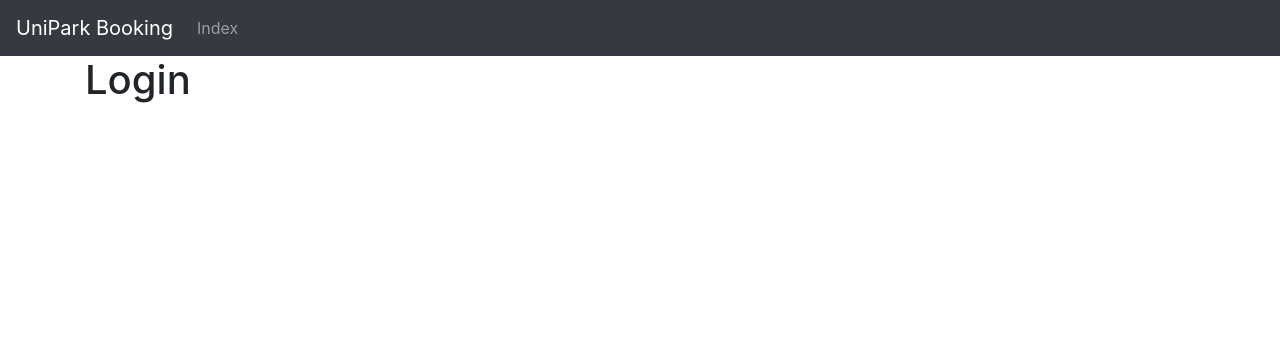
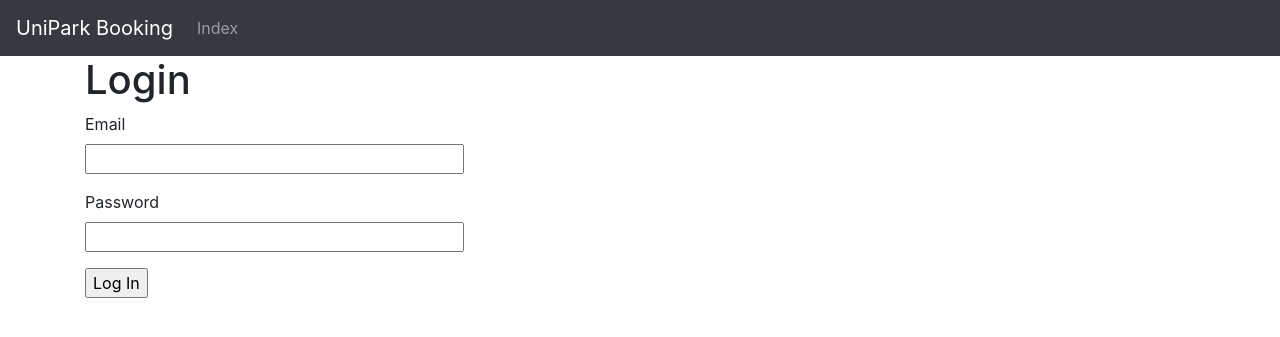
Before and after one commit to thomas-cleary-uwa/cits3200-unipark-booking, a Flask app: page /login in a window 1280 px wide. Shown: the top 337 px of the page. Run offline with Flask 2, Linux system fonts and the light colour scheme.

Commit message:
add login route with login form to application, also add logout route (associated templates added too)

```diff
--- a/flask-app/app/auth/__init__.py
+++ b/flask-app/app/auth/__init__.py
@@ -7,4 +7,4 @@ from flask import Blueprint
 
 auth = Blueprint('auth', __name__)
 
-from . import views
+from . import views, forms
--- /dev/null
+++ b/flask-app/app/auth/forms.py
@@ -0,0 +1,24 @@
+""" forms for user authentication
+
+Authors: Thomas Cleary,
+"""
+
+from flask_wtf import FlaskForm
+from wtforms import StringField, PasswordField, SubmitField
+from wtforms.validators import DataRequired, Length, Email, Regexp
+
+
+
+class LoginForm(FlaskForm):
+    """ Login form for existing users """
+    email = StringField('Email', validators=[
+        DataRequired(),
+        Length(1, 64),
+        Email()
+    ])
+
+    password = PasswordField('Password', validators=[
+        DataRequired()
+    ])
+
+    submit = SubmitField('Log In')
--- a/flask-app/app/auth/views.py
+++ b/flask-app/app/auth/views.py
@@ -3,11 +3,45 @@
 Authors: Thomas Cleary,
 """
 
-from flask import render_template
+from flask import render_template, redirect, request, url_for, flash
+from flask_login import login_user, logout_user, login_required
 
 from . import auth
+from .forms import LoginForm
+from ..models.user import User
 
 
-@auth.route('/login')
+
+@auth.route('/login', methods=['GET', 'POST'])
 def login():
-    return render_template('auth/login.html', title='login')
+    """ route to enable user to login to the application
+
+    This is the first route the user will view when accessing the application.
+    """
+    login_form = LoginForm()
+
+    if login_form.validate_on_submit():
+        user = User.query.filter_by(email=login_form.email.data).first()
+
+        if user is not None and user.verify_password(login_form.password.data):
+            login_user(user)
+            next_route = request.args.get('next')
+
+            if next_route is None or not next_route.startswith('/'):
+                next_route = url_for('main.index')
+
+            # Post/Redirect/Get pattern
+            return redirect(next_route)
+
+        flash('Invalid username or password.')
+
+    return render_template('auth/login.html', login_form=login_form)
+
+
+@auth.route('/logout')
+@login_required
+def logout():
+    """ Logs an authenticated user out of the application """
+    logout_user()
+    flash('You have been logged out.')
+    return redirect(url_for('auth.login'))
--- a/flask-app/app/main/views.py
+++ b/flask-app/app/main/views.py
@@ -19,4 +19,4 @@ def index():
     """ Initial route for the application. """
     parking_lots = ParkingLot.query.all()
 
-    return render_template('main/index.html', title='index', lots=parking_lots)
+    return render_template('main/index.html', lots=parking_lots)
--- a/flask-app/app/templates/auth/login.html
+++ b/flask-app/app/templates/auth/login.html
@@ -2,11 +2,36 @@
 
 
 {% block title %}
-  {{ title }}
+  Login
 {% endblock %}
 
 {% block content %}
 
 <h1>Login</h1>
 
+<form action="" method="POST" novalidate>
+  {{ login_form.hidden_tag() }}
+
+  <div class="form-group">
+    {{ login_form.email.label() }}<br>
+    {{ login_form.email(size=32) }}<br>
+    {% for error in login_form.email.errors %}
+      <span style="color:red;">[{{ error }}]</span>
+    {% endfor %}
+  </div>
+
+  <div class="form-group">
+    {{ login_form.password.label }}<br>
+    {{ login_form.password(size=32) }}<br>
+    {% for error in login_form.password.errors %}
+    <span style="color:red;">[{{ error }}]</span>
+    {% endfor %}
+  </div>
+
+  <div class="form-group">
+    {{ login_form.submit }}<br>
+  </div>
+
+</form>
+
 {% endblock %}
--- a/flask-app/app/templates/base/navbar.html
+++ b/flask-app/app/templates/base/navbar.html
@@ -6,13 +6,23 @@
   </button>
 
   <div class="collapse navbar-collapse" id="navbarNavDropdown">
-    <ul class="navbar-nav">
+    <ul class="navbar-nav mr-auto" id="left-navbar">
       <li class="nav-item">
         <a class="nav-link" href="{{ url_for('main.index')}}">
           Index
         </a>
       </li>
     </ul>
+
+    <ul class="navbar-nav" id="right-navbar">
+      {% if current_user.is_authenticated %}
+      <li class="nav-item">
+        <a class="nav-link" href="{{ url_for('auth.logout') }}">
+          Logout
+        </a>
+      </li>
+      {% endif %}
+    </ul>
   </div>
 
 </nav>
--- a/flask-app/app/templates/main/index.html
+++ b/flask-app/app/templates/main/index.html
@@ -2,7 +2,7 @@
 
 
 {% block title %}
-  {{ title }}
+  Index
 {% endblock %}
 
 
```
Also changed, not shown: flask-app/app/models/user.py (line endings or trailing spaces).
